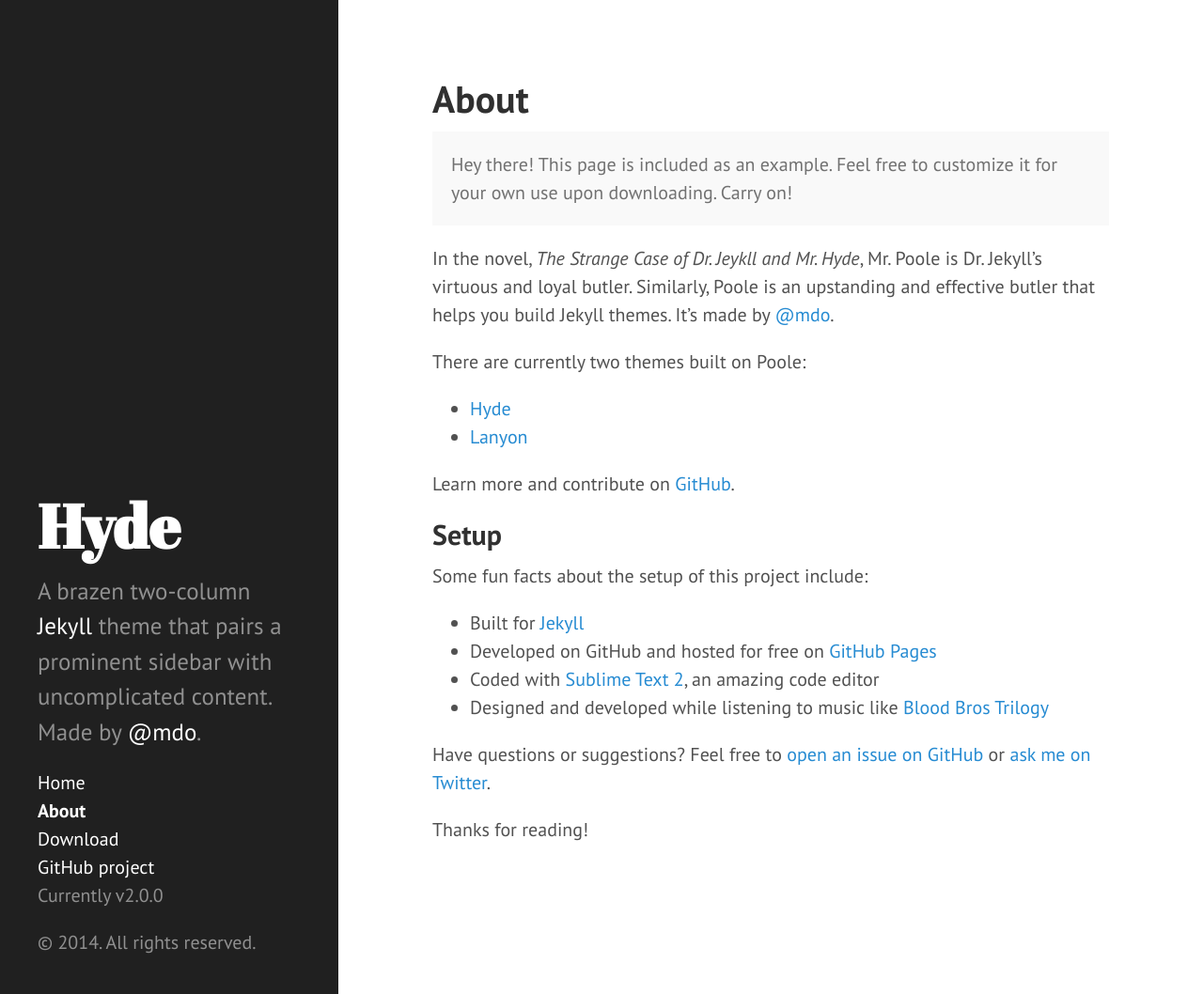
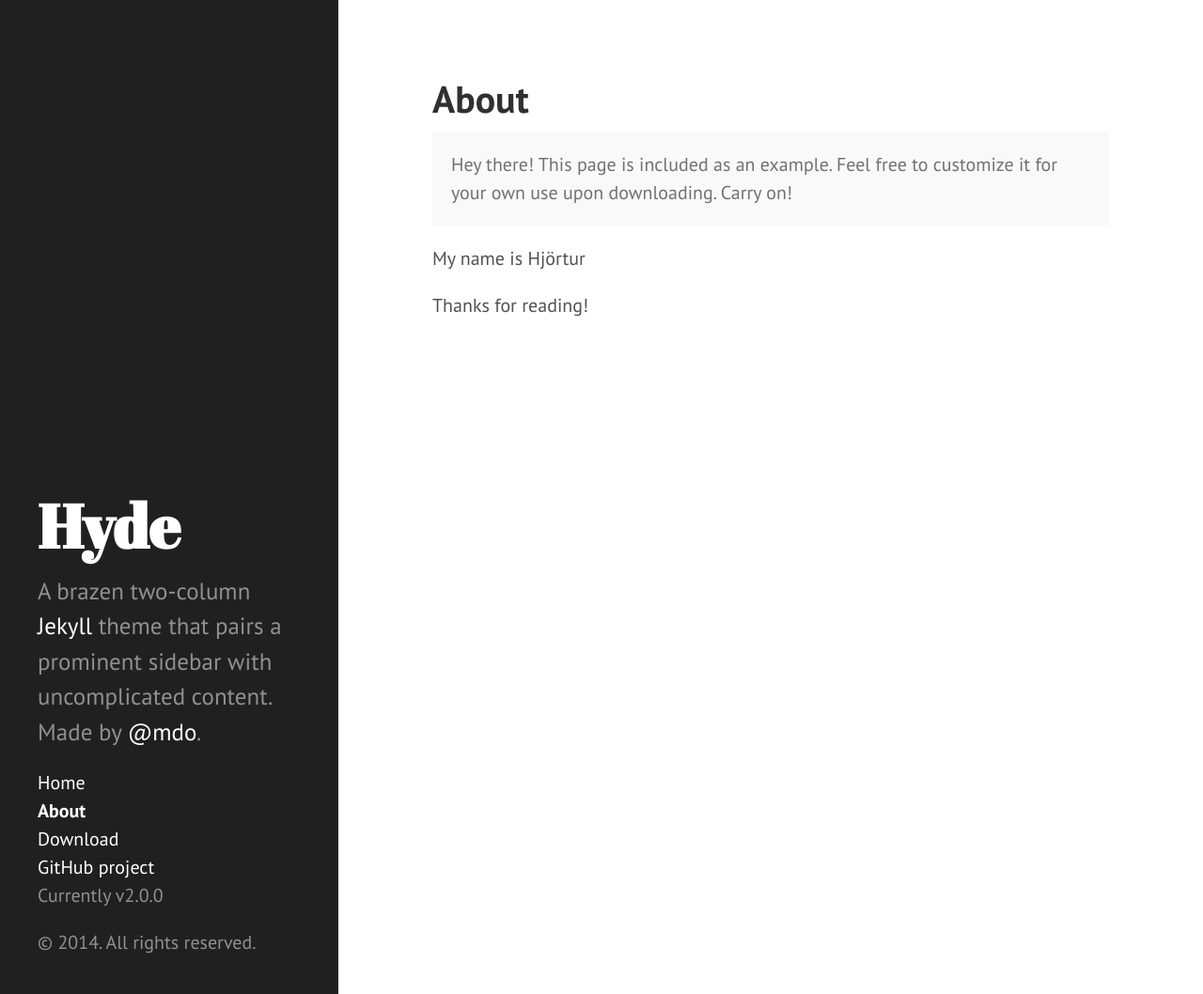
Before and after one commit to battletalks/battletalks.github.io, a Jekyll site: the page built from about.md, in a window 1280 px wide and 1058 px high. Shown: the whole window at 94% size. Built offline with Jekyll 4.4.1, drawn with Linux system fonts in a browser that asks for light colours; Markdown is read by kramdown in place of the engine named in the settings.

Commit message:
Trying to change the custom layout

```diff
--- a/about.md
+++ b/about.md
@@ -7,24 +7,6 @@
   Hey there! This page is included as an example. Feel free to customize it for your own use upon downloading. Carry on!
 </p>
 
-In the novel, *The Strange Case of Dr. Jeykll and Mr. Hyde*, Mr. Poole is Dr. Jekyll's virtuous and loyal butler. Similarly, Poole is an upstanding and effective butler that helps you build Jekyll themes. It's made by [@mdo](https://twitter.com/mdo).
-
-There are currently two themes built on Poole:
-
-* [Hyde](http://hyde.getpoole.com)
-* [Lanyon](http://lanyon.getpoole.com)
-
-Learn more and contribute on [GitHub](https://github.com/poole).
-
-## Setup
-
-Some fun facts about the setup of this project include:
-
-* Built for [Jekyll](http://jekyllrb.com)
-* Developed on GitHub and hosted for free on [GitHub Pages](https://pages.github.com)
-* Coded with [Sublime Text 2](http://sublimetext.org), an amazing code editor
-* Designed and developed while listening to music like [Blood Bros Trilogy](https://soundcloud.com/maddecent/sets/blood-bros-series)
-
-Have questions or suggestions? Feel free to [open an issue on GitHub](https://github.com/poole/issues/new) or [ask me on Twitter](https://twitter.com/mdo).
+My name is Hjörtur
 
 Thanks for reading!
```
